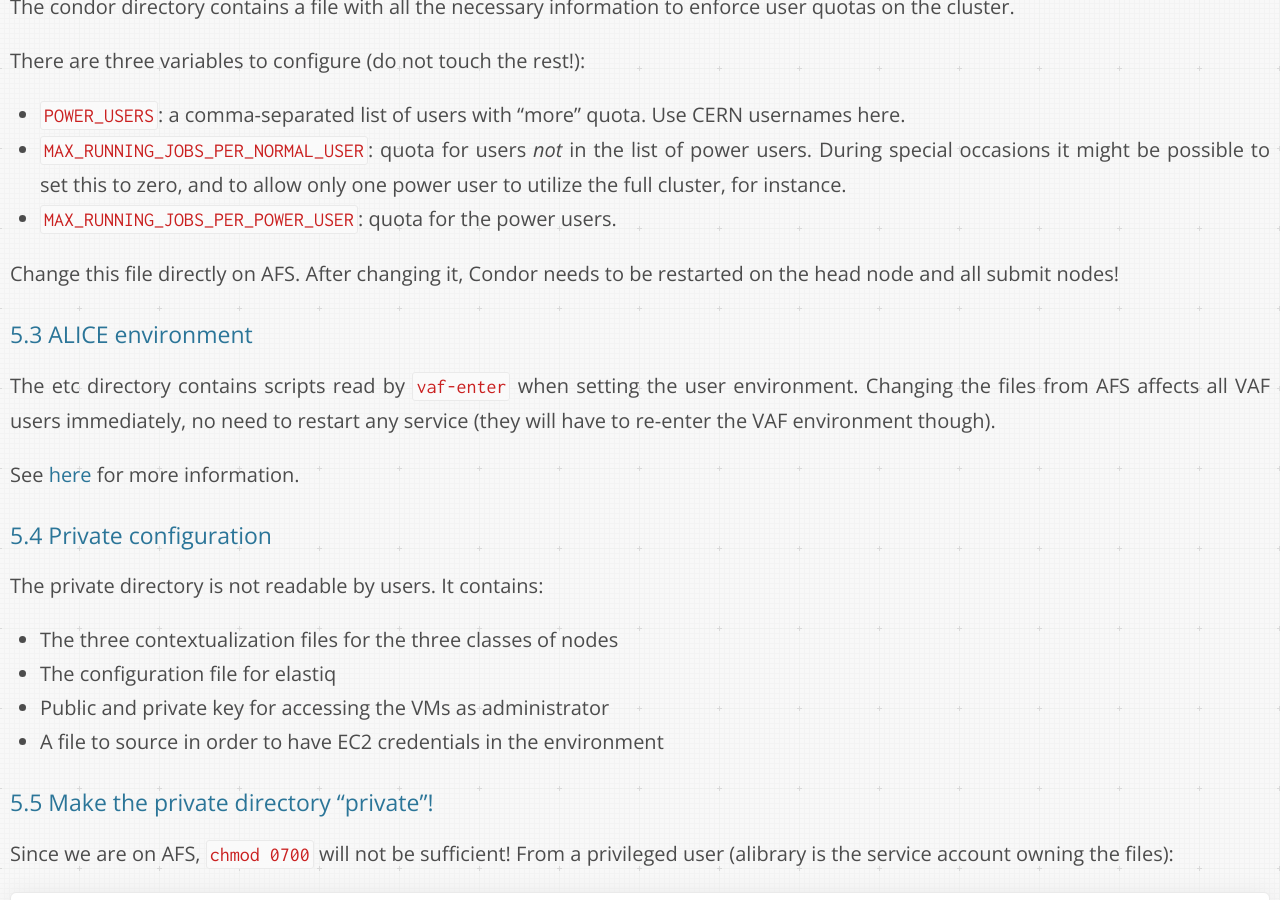
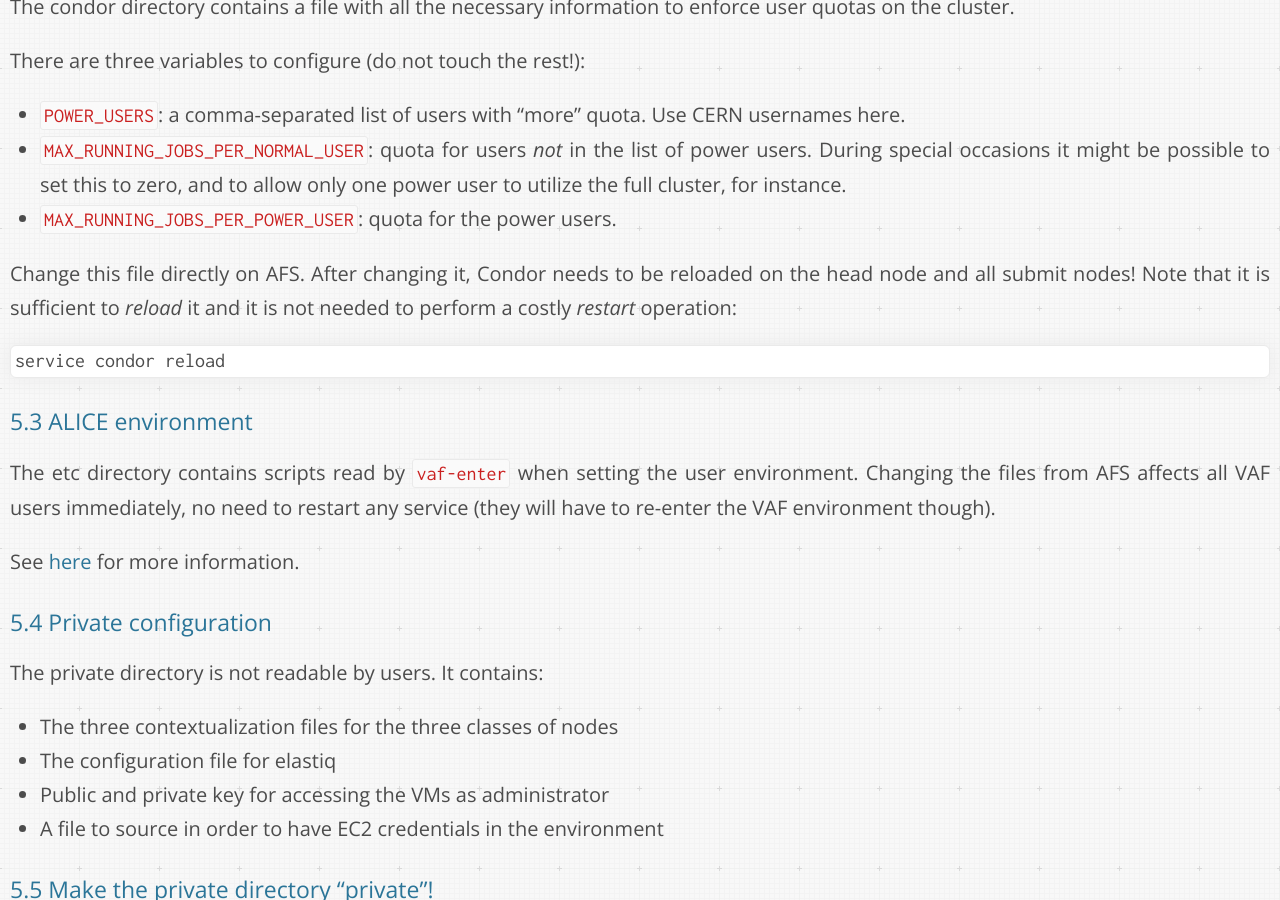
Before and after one commit to dberzano/dberzano.github.io, a Jekyll site: the page built from alice/vcaf/admin/index.md, in a window 1280 px wide and 900 px high, scrolled down 5372 px. Built offline with Jekyll 4.4.1, drawn with Linux system fonts in a browser that asks for light colours; Markdown is read by kramdown in place of the engine named in the settings.

Commit message:
VCAF: reload (no restart) Condor on quota change

````diff
--- a/alice/vcaf/admin/index.md
+++ b/alice/vcaf/admin/index.md
@@ -239,7 +239,12 @@ There are three variables to configure (do not touch the rest!):
 * `MAX_RUNNING_JOBS_PER_POWER_USER`: quota for the power users.
 
 Change this file directly on AFS. After changing it, Condor needs to be
-restarted on the head node and all submit nodes!
+reloaded on the head node and all submit nodes! Note that it is sufficient to
+*reload* it and it is not needed to perform a costly *restart* operation:
+
+```bash
+service condor reload
+```
 
 
 ### ALICE environment
````
